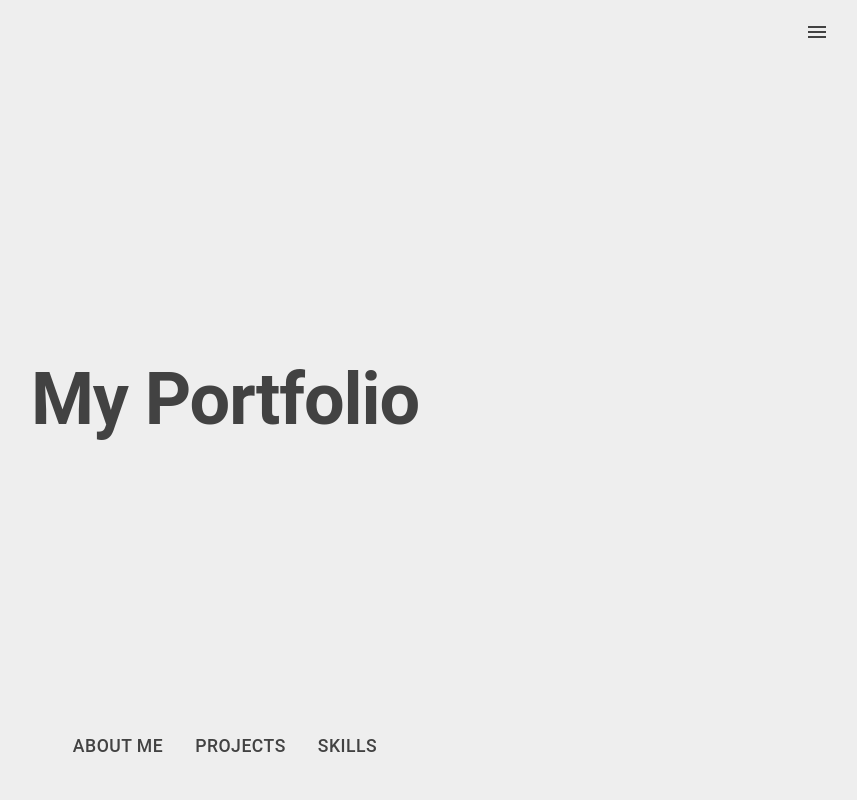
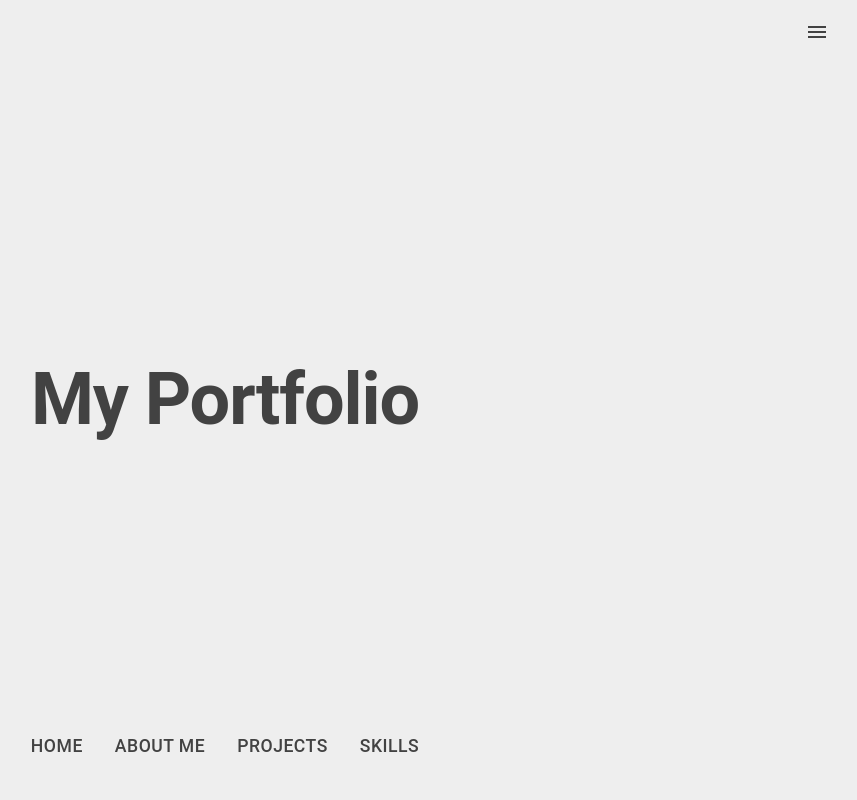
Before and after one commit to Yama9120/my_portfolio, a Next.js app: page / in a window 1280 px wide. Shown: the top 800 px of the page, without its empty margins (415-1272 px from the left). Built offline with nearby package versions, Linux system fonts and the light colour scheme.

Commit message:
feat: add home link

```diff
--- a/app/components/layout/header.tsx
+++ b/app/components/layout/header.tsx
@@ -15,9 +15,10 @@ import {
 import MenuIcon from '@mui/icons-material/Menu';
 
 const navItems = [
-  { name: 'About Me', href: '#about' },
-  { name: 'Projects', href: '#projects' },
-  { name: 'Skills', href: '#skills' }
+    { name: 'Home', href: '#' },
+    { name: 'About Me', href: '#about' },
+    { name: 'Projects', href: '#projects' },
+    { name: 'Skills', href: '#skills' }
 ];
 
 export default function Header() {
```
